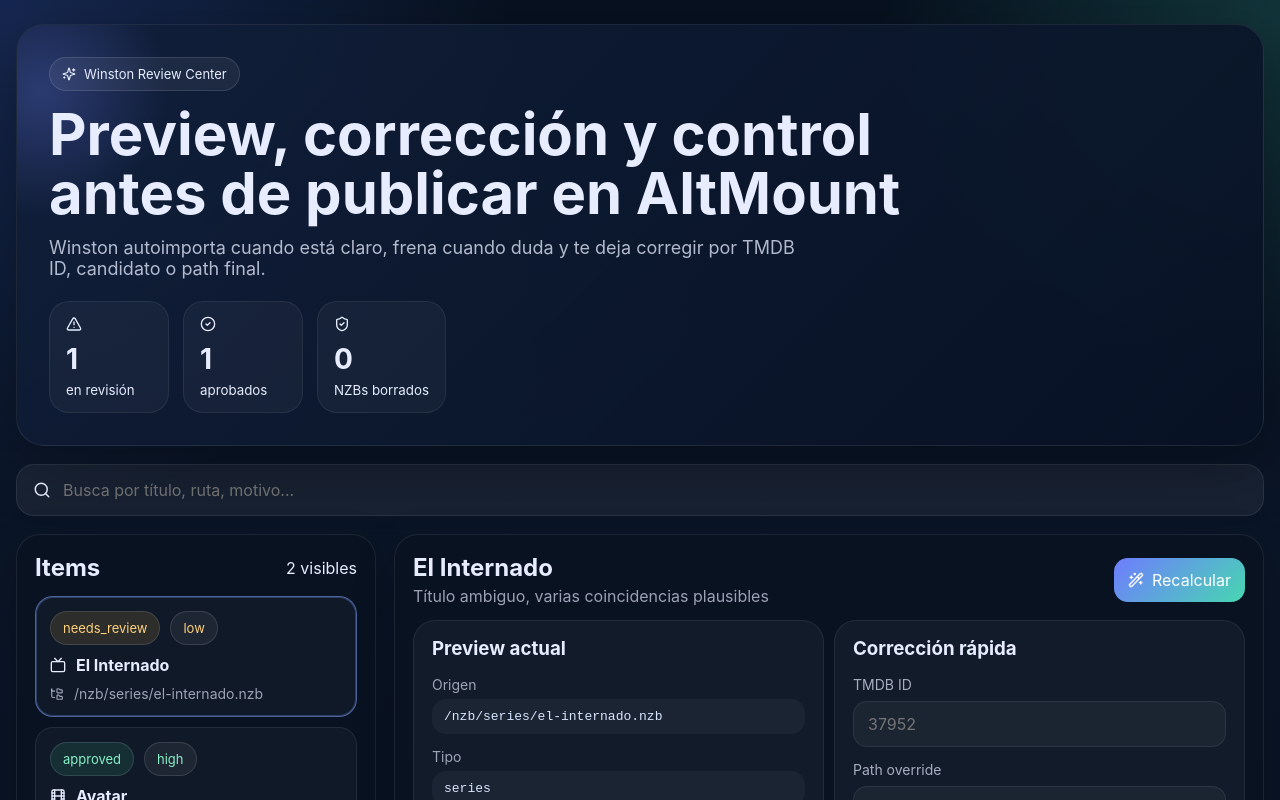
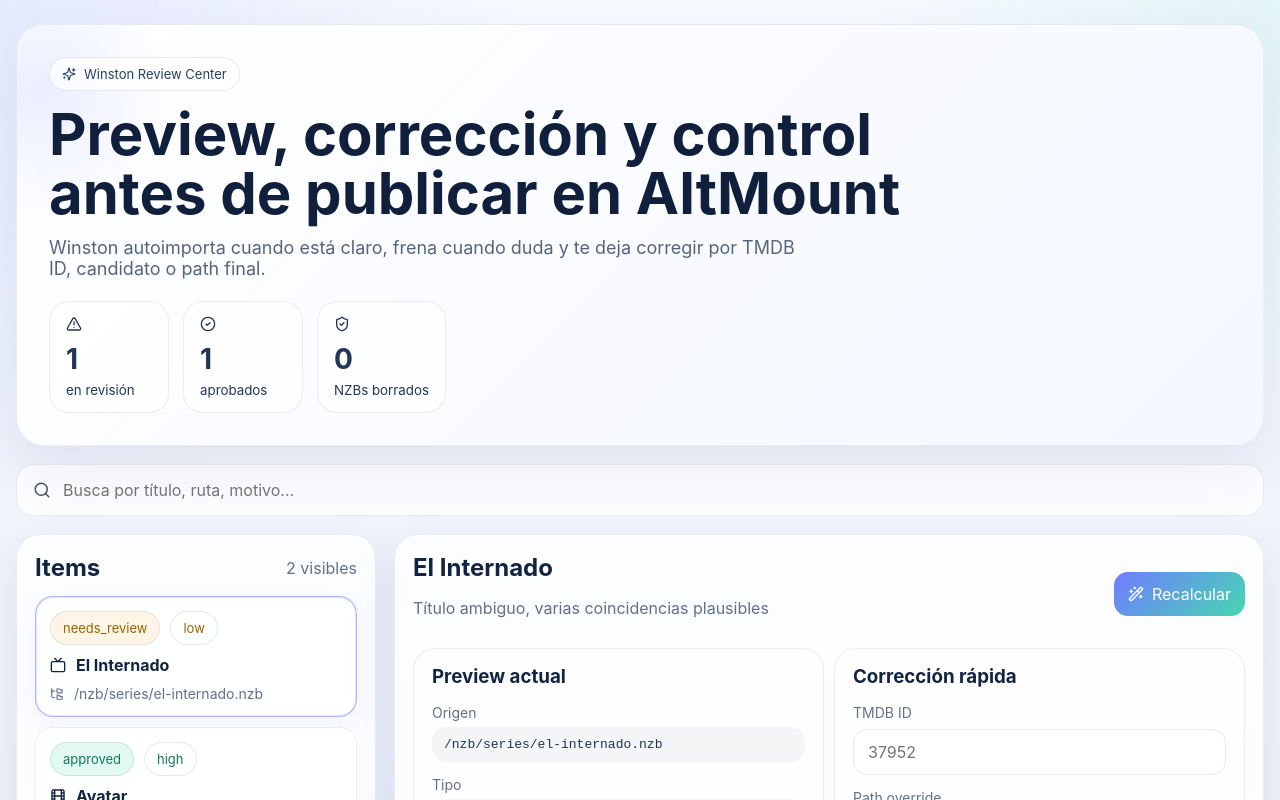
Before and after one commit to avogabo/Winston, a React (Vite) app in the folder web/: page / in a window 1280 px wide. Shown: the top 800 px of the page. Built offline with nearby package versions, Linux system fonts and the light colour scheme; the HTML template or start-up script is replaced by a standard one.

Commit message:
style: switch Winston review ui to light theme

```diff
--- a/web/src/app.css
+++ b/web/src/app.css
@@ -1,52 +1,52 @@
 #root { min-height: 100vh; }
 .app-shell { width: min(1400px, calc(100% - 32px)); margin: 0 auto; padding: 24px 0 40px; }
-.hero { position: relative; overflow: hidden; border: 1px solid rgba(255,255,255,.08); border-radius: 28px; padding: 32px; background: linear-gradient(135deg, rgba(17,31,58,.88), rgba(8,18,36,.92)); box-shadow: 0 20px 60px rgba(0,0,0,.28); }
-.hero-glow { position: absolute; inset: -20% auto auto -10%; width: 300px; height: 300px; background: radial-gradient(circle, rgba(110,132,255,.28), transparent 60%); pointer-events: none; }
+.hero { position: relative; overflow: hidden; border: 1px solid rgba(29,47,84,.08); border-radius: 28px; padding: 32px; background: linear-gradient(135deg, rgba(255,255,255,.96), rgba(243,247,255,.98)); box-shadow: 0 20px 60px rgba(48,72,120,.10); }
+.hero-glow { position: absolute; inset: -20% auto auto -10%; width: 300px; height: 300px; background: radial-gradient(circle, rgba(110,132,255,.14), transparent 60%); pointer-events: none; }
 .hero-copy { position: relative; z-index: 1; display: flex; flex-direction: column; gap: 14px; max-width: 860px; }
-.hero h1 { margin: 0; font-size: clamp(34px, 6vw, 58px); line-height: 1.02; }
-.hero p { margin: 0; color: rgba(231,236,255,.76); max-width: 760px; font-size: 18px; }
-.badge, .pill { display: inline-flex; align-items: center; gap: 8px; width: fit-content; padding: 8px 12px; border-radius: 999px; font-size: 13px; border: 1px solid rgba(255,255,255,.12); background: rgba(255,255,255,.06); }
+.hero h1 { margin: 0; font-size: clamp(34px, 6vw, 58px); line-height: 1.02; color: #10203c; }
+.hero p { margin: 0; color: #56657f; max-width: 760px; font-size: 18px; }
+.badge, .pill { display: inline-flex; align-items: center; gap: 8px; width: fit-content; padding: 8px 12px; border-radius: 999px; font-size: 13px; border: 1px solid rgba(29,47,84,.10); background: rgba(255,255,255,.72); color: #264162; }
 .hero-stats { display: flex; gap: 14px; flex-wrap: wrap; margin-top: 8px; }
-.glass { background: rgba(10,18,33,.72); border: 1px solid rgba(255,255,255,.08); box-shadow: 0 14px 40px rgba(0,0,0,.24); backdrop-filter: blur(18px); }
-.glass-soft { background: rgba(255,255,255,.04); border: 1px solid rgba(255,255,255,.07); }
-.stat-card { border-radius: 20px; padding: 14px 16px; min-width: 120px; display: flex; flex-direction: column; gap: 6px; }
+.glass { background: rgba(255,255,255,.78); border: 1px solid rgba(29,47,84,.08); box-shadow: 0 14px 40px rgba(48,72,120,.10); backdrop-filter: blur(18px); }
+.glass-soft { background: rgba(255,255,255,.64); border: 1px solid rgba(29,47,84,.08); }
+.stat-card { border-radius: 20px; padding: 14px 16px; min-width: 120px; display: flex; flex-direction: column; gap: 6px; color: #223655; }
 .stat-card strong { font-size: 28px; }
 .toolbar { margin-top: 18px; }
-.search-box { display: flex; align-items: center; gap: 10px; border-radius: 18px; padding: 14px 16px; background: rgba(255,255,255,.06); border: 1px solid rgba(255,255,255,.08); }
-.search-box input { flex: 1; background: transparent; border: 0; outline: 0; color: inherit; }
+.search-box { display: flex; align-items: center; gap: 10px; border-radius: 18px; padding: 14px 16px; background: rgba(255,255,255,.80); border: 1px solid rgba(29,47,84,.08); color: #425574; }
+.search-box input { flex: 1; background: transparent; border: 0; outline: 0; color: #142033; }
 .layout { display: grid; grid-template-columns: 360px 1fr; gap: 18px; margin-top: 18px; align-items: start; }
 .list-panel, .detail-panel { border-radius: 24px; padding: 18px; }
 .panel-head { display: flex; align-items: center; justify-content: space-between; gap: 12px; margin-bottom: 14px; }
-.panel-head h2, .card-head h3 { margin: 0; }
+.panel-head h2, .card-head h3 { margin: 0; color: #132441; }
+.panel-head span, .detail-head p { color: #61718a; }
 .review-list { display: flex; flex-direction: column; gap: 10px; }
-.review-row { text-align: left; width: 100%; border: 1px solid rgba(255,255,255,.08); background: rgba(255,255,255,.03); color: inherit; border-radius: 18px; padding: 14px; display: flex; flex-direction: column; gap: 10px; cursor: pointer; }
-.review-row.active { border-color: rgba(126,160,255,.55); box-shadow: inset 0 0 0 1px rgba(126,160,255,.28); }
+.review-row { text-align: left; width: 100%; border: 1px solid rgba(29,47,84,.08); background: rgba(255,255,255,.70); color: inherit; border-radius: 18px; padding: 14px; display: flex; flex-direction: column; gap: 10px; cursor: pointer; }
+.review-row.active { border-color: rgba(111,124,255,.55); box-shadow: inset 0 0 0 1px rgba(111,124,255,.20), 0 8px 24px rgba(111,124,255,.08); }
 .review-row-top, .review-title, .review-source, .actions-row, .grid-two { display: flex; gap: 10px; }
 .review-row-top { justify-content: space-between; }
-.review-title { align-items: center; }
-.review-source { color: rgba(231,236,255,.66); font-size: 14px; align-items: center; }
-.pill.needs_review { background: rgba(255,184,77,.12); color: #ffd27b; }
-.pill.approved, .pill.imported { background: rgba(59,211,155,.12); color: #89f0c7; }
-.pill.confidence.high { color: #89f0c7; }
-.pill.confidence.medium { color: #8bc3ff; }
-.pill.confidence.low { color: #ffd27b; }
-.detail-head p { margin: 4px 0 0; color: rgba(231,236,255,.66); }
+.review-title { align-items: center; color: #132441; }
+.review-source { color: #61718a; font-size: 14px; align-items: center; }
+.pill.needs_review { background: rgba(255,184,77,.14); color: #9a6400; }
+.pill.approved, .pill.imported { background: rgba(59,211,155,.14); color: #13795d; }
+.pill.confidence.high { color: #13795d; }
+.pill.confidence.medium { color: #2463c5; }
+.pill.confidence.low { color: #9a6400; }
 .primary-btn, .secondary-btn, .ghost-btn { border: 0; border-radius: 14px; padding: 12px 14px; cursor: pointer; }
 .primary-btn { background: linear-gradient(135deg, #6f7cff, #47d7b1); color: white; display: inline-flex; align-items: center; gap: 8px; }
-.secondary-btn { background: rgba(255,255,255,.08); color: inherit; }
-.ghost-btn { background: transparent; color: #9fc5ff; border: 1px solid rgba(159,197,255,.24); }
+.secondary-btn { background: rgba(20,32,51,.06); color: #142033; }
+.ghost-btn { background: transparent; color: #315b9a; border: 1px solid rgba(49,91,154,.18); }
 .ghost-btn.compact { padding: 8px 10px; font-size: 13px; }
 .grid-two { display: grid; grid-template-columns: 1fr 1fr; }
 .card { border-radius: 22px; overflow: hidden; }
 .card-head { padding: 16px 18px 0; }
 .card-body { padding: 16px 18px 18px; display: flex; flex-direction: column; gap: 14px; }
 .preview-row { display: flex; flex-direction: column; gap: 6px; }
-.preview-row span { color: rgba(231,236,255,.66); font-size: 14px; }
-.preview-row code { padding: 10px 12px; border-radius: 14px; background: rgba(255,255,255,.04); color: #d8e6ff; white-space: pre-wrap; }
+.preview-row span { color: #61718a; font-size: 14px; }
+.preview-row code { padding: 10px 12px; border-radius: 14px; background: rgba(20,32,51,.04); color: #1d3557; white-space: pre-wrap; }
 .field { display: flex; flex-direction: column; gap: 8px; }
-.field span { font-size: 14px; color: rgba(231,236,255,.7); }
-.field input { border-radius: 14px; border: 1px solid rgba(255,255,255,.08); background: rgba(255,255,255,.04); padding: 12px 14px; color: inherit; }
+.field span { font-size: 14px; color: #61718a; }
+.field input { border-radius: 14px; border: 1px solid rgba(29,47,84,.10); background: rgba(255,255,255,.92); padding: 12px 14px; color: #142033; }
 .candidate-list { display: flex; flex-direction: column; gap: 10px; }
-.candidate-row { width: 100%; border-radius: 16px; border: 1px solid rgba(255,255,255,.08); background: rgba(255,255,255,.03); color: inherit; padding: 14px; display: flex; justify-content: space-between; align-items: center; text-align: left; }
-.candidate-row span { display: block; color: rgba(231,236,255,.66); margin-top: 4px; }
+.candidate-row { width: 100%; border-radius: 16px; border: 1px solid rgba(29,47,84,.08); background: rgba(255,255,255,.72); color: inherit; padding: 14px; display: flex; justify-content: space-between; align-items: center; text-align: left; }
+.candidate-row span { display: block; color: #61718a; margin-top: 4px; }
 @media (max-width: 1100px) { .layout, .grid-two { grid-template-columns: 1fr; } }
--- a/web/src/index.css
+++ b/web/src/index.css
@@ -1,13 +1,15 @@
 :root {
-  color: #e7ecff;
-  background: #07111f;
+  color: #142033;
+  background: #eef3fb;
   font-family: Inter, system-ui, sans-serif;
 }
 
 * { box-sizing: border-box; }
-body { margin: 0; background:
-  radial-gradient(circle at top left, rgba(73,118,255,.22), transparent 28%),
-  radial-gradient(circle at top right, rgba(66,214,175,.18), transparent 22%),
-  linear-gradient(180deg, #07111f, #0a1527 45%, #07111f 100%);
+body {
+  margin: 0;
+  background:
+    radial-gradient(circle at top left, rgba(92, 122, 255, .12), transparent 28%),
+    radial-gradient(circle at top right, rgba(52, 199, 170, .10), transparent 22%),
+    linear-gradient(180deg, #f8fbff, #eef3fb 48%, #e8eef8 100%);
 }
 button, input { font: inherit; }
```
